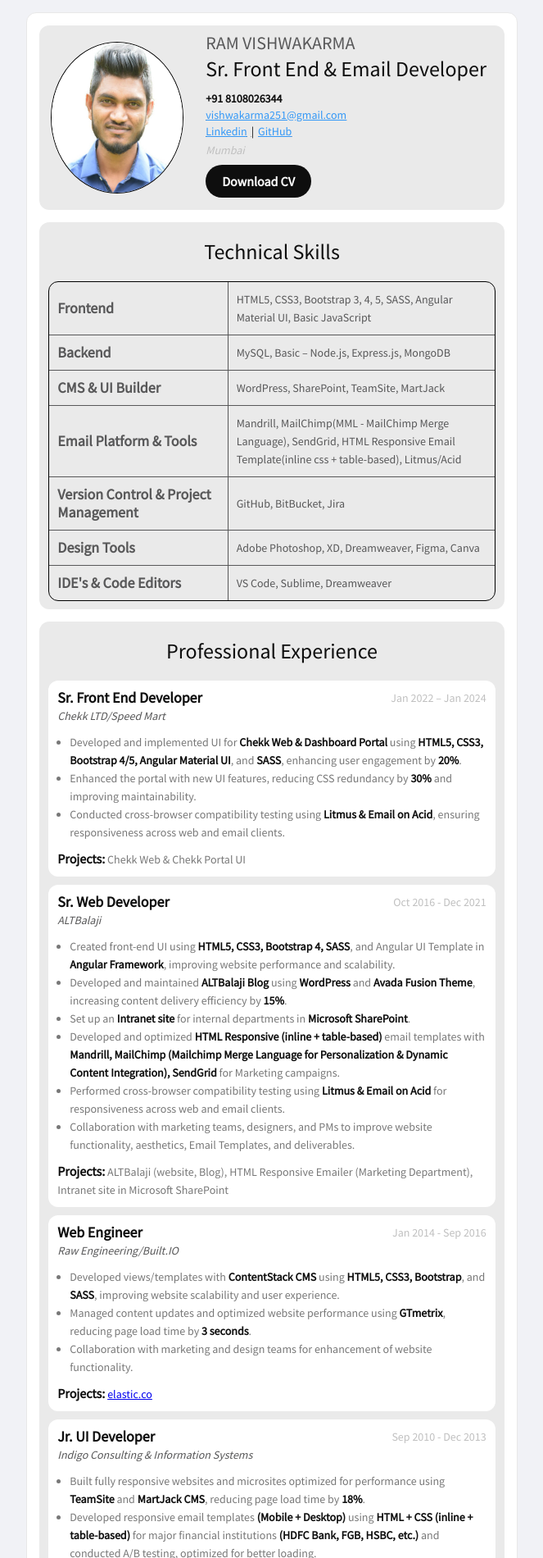
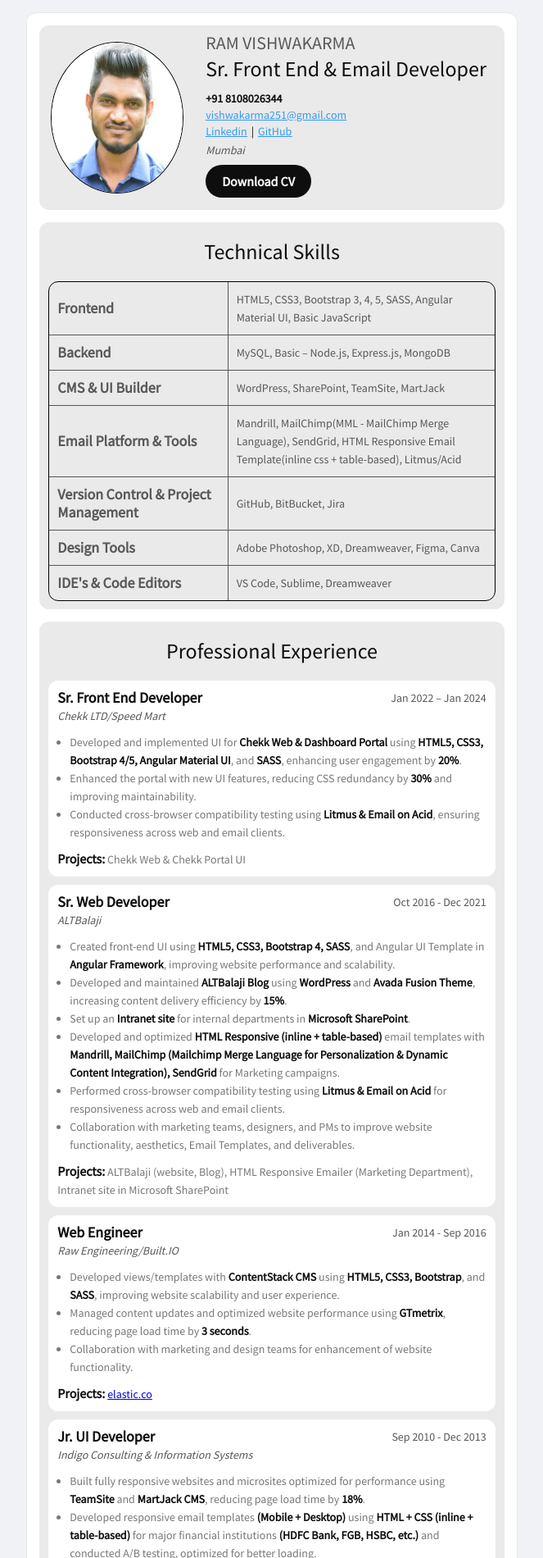
Before and after one commit to vishwakarma251/emailer-resume, a plain HTML site: page index.html in a window 1280 px wide. Shown: the top 1900 px of the page at 82% size, without its empty margins (308-971 px from the left). Drawn offline with Linux system fonts and the light colour scheme.

Commit message:
Changed the text color of the right side block from #c0c0c0 to #585859

```diff
--- a/index.html
+++ b/index.html
@@ -289,7 +289,7 @@
                                       <tr>
                                         <td
                                           style="
-                                            color: #c0c0c0;
+                                            color: #585859;
                                             font-family: 'Source Sans Pro',
                                               Arial, sans-serif;
                                             font-size: 14px;
@@ -306,7 +306,7 @@
                                       <tr>
                                         <td
                                           style="
-                                            color: #c0c0c0;
+                                            color: #0e0e0e;
                                             font-family: 'Source Sans Pro',
                                               Arial, sans-serif;
                                             font-size: 16px;
@@ -716,7 +716,7 @@
                                       </td>
                                       <td
                                         style="
-                                          color: #c0c0c0;
+                                          color: #585859;
                                           font-family: 'Source Sans Pro', Arial,
                                             sans-serif;
                                           font-size: 14px;
@@ -876,7 +876,7 @@
                                       </td>
                                       <td
                                         style="
-                                          color: #c0c0c0;
+                                          color: #585859;
                                           font-family: 'Source Sans Pro', Arial,
                                             sans-serif;
                                           font-size: 14px;
@@ -1074,7 +1074,7 @@
                                       </td>
                                       <td
                                         style="
-                                          color: #c0c0c0;
+                                          color: #585859;
                                           font-family: 'Source Sans Pro', Arial,
                                             sans-serif;
                                           font-size: 14px;
@@ -1232,7 +1232,7 @@
                                       </td>
                                       <td
                                         style="
-                                          color: #c0c0c0;
+                                          color: #585859;
                                           font-family: 'Source Sans Pro', Arial,
                                             sans-serif;
                                           font-size: 14px;
@@ -1776,7 +1776,7 @@
                                 </td>
                                 <td
                                   style="
-                                    color: #c0c0c0;
+                                    color: #585859;
                                     font-family: 'Source Sans Pro', Arial,
                                       sans-serif;
                                     font-size: 14px;
```
